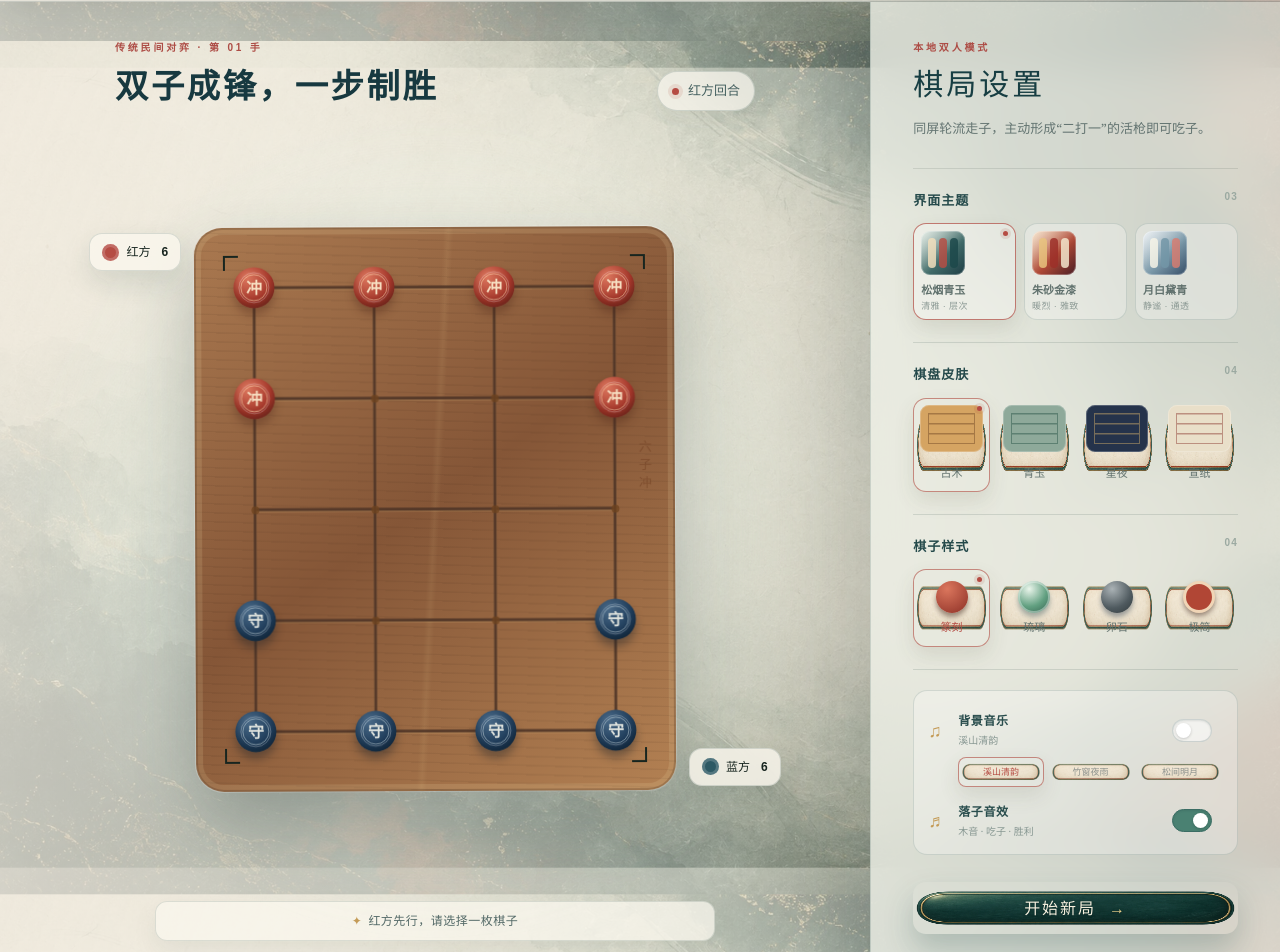
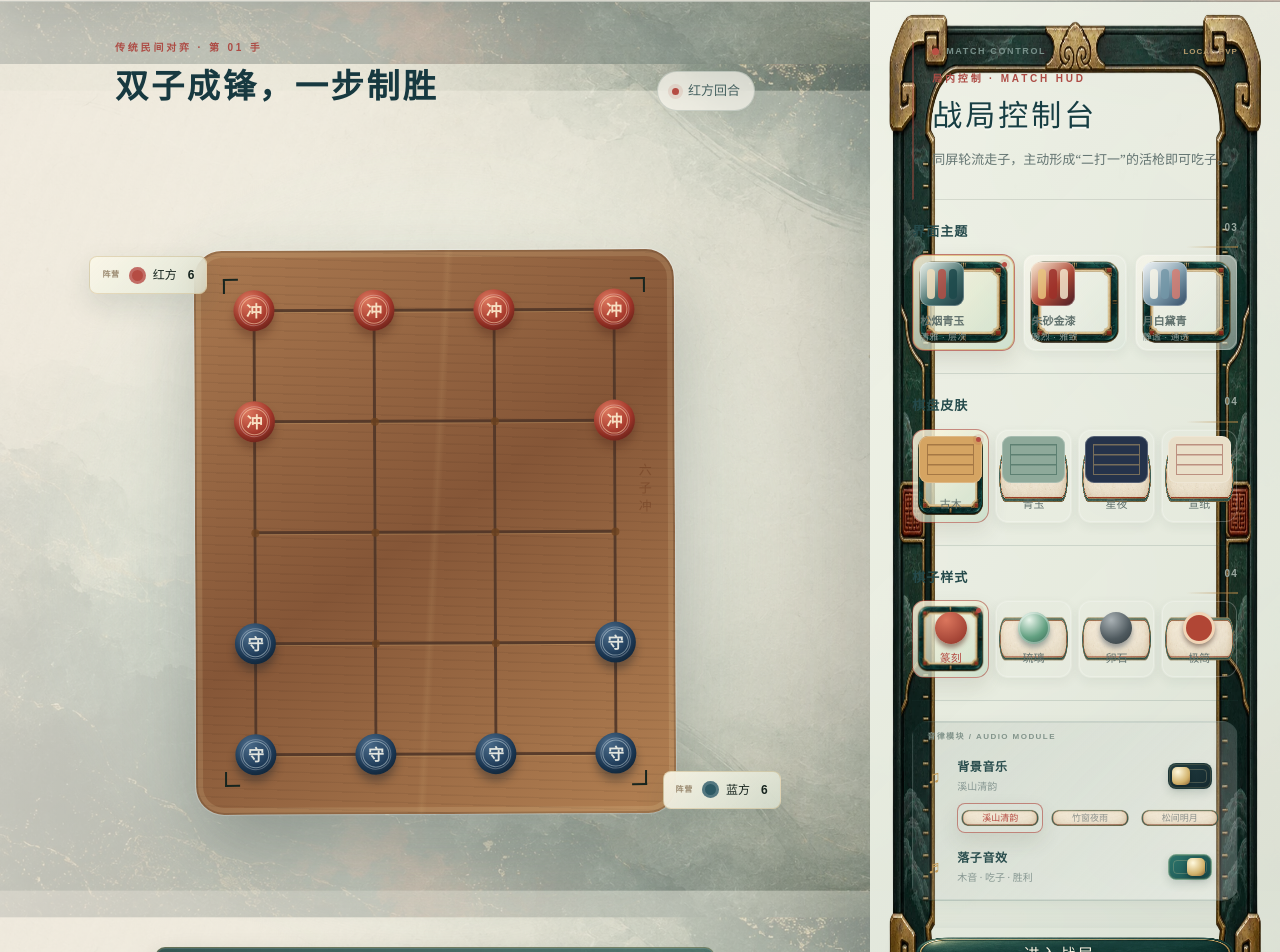
Before and after one commit to 976971956/liuzi-chong-godot, a Next.js app: page / in a window 1280 px wide. Shown: the part 84-1036 px from the top of the page. Built offline with nearby package versions, Linux system fonts and the light colour scheme.

Commit message:
feat: add game HUD console styling

```diff
--- a/app/globals.css
+++ b/app/globals.css
@@ -697,11 +697,11 @@ button:focus-visible { outline: 2px solid rgba(166,69,53,.72); outline-offset: 3
   border-radius: 0;
   background-color: #eee5d2;
   background-image:
-    linear-gradient(135deg, rgba(249, 243, 226, .96), rgba(230, 222, 204, .94)),
-    url('/ui-modal-frame.webp');
+    url('/ui-modal-frame.webp'),
+    linear-gradient(135deg, rgba(249, 243, 226, .96), rgba(230, 222, 204, .94));
   background-repeat: no-repeat;
   background-position: center;
-  background-size: cover, 100% 100%;
+  background-size: 100% 100%, cover;
   color: #183b3d;
   box-shadow: 0 32px 100px rgba(2, 14, 15, .58), 0 0 0 1px rgba(231, 194, 113, .28);
 }
@@ -779,13 +779,13 @@ button:focus-visible { outline: 2px solid rgba(166,69,53,.72); outline-offset: 3
 }
 .game-shell.ui-theme-vermilion .rules-modal {
   background-image:
-    linear-gradient(135deg, rgba(255, 243, 220, .96), rgba(239, 214, 184, .94)),
-    url('/ui-modal-frame.webp');
+    url('/ui-modal-frame.webp'),
+    linear-gradient(135deg, rgba(255, 243, 220, .96), rgba(239, 214, 184, .94));
 }
 .game-shell.ui-theme-moon .rules-modal {
   background-image:
-    linear-gradient(135deg, rgba(237, 244, 244, .96), rgba(211, 224, 229, .94)),
-    url('/ui-modal-frame.webp');
+    url('/ui-modal-frame.webp'),
+    linear-gradient(135deg, rgba(237, 244, 244, .96), rgba(211, 224, 229, .94));
 }
 
 @media (max-width: 620px) {
@@ -801,3 +801,184 @@ button:focus-visible { outline: 2px solid rgba(166,69,53,.72); outline-offset: 3
   .modal-footer { flex-wrap: wrap; }
   .modal-footer em { margin-left: 0; width: 100%; }
 }
+
+/* Command-console pass: replace dashboard cards and system controls with game inventory surfaces. */
+.control-panel {
+  position: relative;
+  border-left: 0;
+  background-color: rgba(238, 240, 229, .82);
+  background-image:
+    url('/ui-control-panel-frame.webp'),
+    linear-gradient(135deg, rgba(242, 244, 233, .88), rgba(219, 228, 215, .72));
+  background-repeat: no-repeat;
+  background-position: center;
+  background-size: 100% 100%, cover;
+}
+.panel-intro {
+  position: relative;
+  padding-top: 5px;
+  padding-left: 18px;
+  border-left: 2px solid rgba(172, 77, 65, .48);
+}
+.panel-kicker {
+  display: flex;
+  align-items: center;
+  gap: 7px;
+  margin-bottom: 17px;
+  color: #78908a;
+  font: 700 9px/1 Arial, sans-serif;
+  letter-spacing: .18em;
+}
+.panel-kicker span {
+  width: 7px;
+  height: 7px;
+  border-radius: 50%;
+  background: #bb4f43;
+  box-shadow: 0 0 0 4px rgba(187, 79, 67, .12), 0 0 12px rgba(187, 79, 67, .4);
+}
+.panel-kicker b { margin-left: auto; color: #b49a6b; font-size: 8px; letter-spacing: .12em; }
+.panel-intro h2 { text-shadow: 0 2px 0 rgba(255,255,255,.52); }
+.setting-title { position: relative; }
+.setting-title::after {
+  content: "";
+  position: absolute;
+  right: 0;
+  bottom: -7px;
+  width: 52px;
+  height: 2px;
+  background: linear-gradient(90deg, transparent, rgba(185, 138, 72, .54));
+}
+.theme-card,
+.skin-card,
+.piece-choice {
+  background-color: transparent;
+  background-image:
+    url('/ui-card-frame.webp'),
+    linear-gradient(135deg, rgba(247, 245, 234, .8), rgba(213, 226, 214, .5));
+  background-repeat: no-repeat;
+  background-position: center;
+  background-size: 100% 100%, cover;
+  border-color: transparent;
+  box-shadow: inset 0 0 0 1px rgba(255,255,255,.24), 0 4px 11px rgba(46, 69, 61, .07);
+}
+.theme-card:hover,
+.skin-card:hover,
+.piece-choice:hover { background-color: transparent; border-color: transparent; filter: brightness(1.04) saturate(1.06); }
+.theme-card.active,
+.skin-card.active,
+.piece-choice.active {
+  background-image:
+    url('/ui-card-frame.webp'),
+    linear-gradient(135deg, rgba(255, 247, 221, .88), rgba(188, 215, 194, .62));
+  box-shadow: inset 0 0 0 1px rgba(212, 165, 85, .58), 0 9px 20px rgba(73, 70, 48, .15);
+}
+.audio-settings {
+  position: relative;
+  border-radius: 16px;
+  background: linear-gradient(135deg, rgba(17, 52, 52, .08), rgba(255,255,255,.26));
+  box-shadow: inset 0 0 0 1px rgba(63, 98, 86, .1), 0 7px 18px rgba(32, 62, 55, .06);
+}
+.audio-settings::before {
+  content: "音律模块 / AUDIO MODULE";
+  display: block;
+  margin: 6px 0 1px;
+  color: #82948b;
+  font: 700 8px/1 Arial, sans-serif;
+  letter-spacing: .18em;
+}
+.game-shell .toggle {
+  position: relative;
+  width: 44px;
+  height: 26px;
+  padding: 3px;
+  border: 1px solid rgba(43, 74, 68, .35);
+  border-radius: 8px;
+  background: linear-gradient(135deg, #243f42, #13282e);
+  box-shadow: inset 0 0 0 1px rgba(210, 186, 124, .18), 0 4px 8px rgba(25, 55, 52, .16);
+}
+.game-shell .toggle::before {
+  content: "";
+  position: absolute;
+  inset: 5px 4px;
+  border: 1px solid rgba(226, 207, 160, .24);
+  border-radius: 4px;
+}
+.game-shell .toggle i {
+  position: relative;
+  z-index: 1;
+  width: 18px;
+  height: 18px;
+  border-radius: 5px;
+  background: radial-gradient(circle at 33% 27%, #fff9de, #d2b26b 63%, #8a6131);
+  box-shadow: 0 2px 5px rgba(5, 20, 24, .42);
+}
+.game-shell .toggle.on { background: linear-gradient(135deg, #2d756b, #174b4c); border-color: #7ca58d; }
+.game-shell .toggle.on i { transform: translateX(15px); }
+.status-line {
+  position: relative;
+  overflow: hidden;
+  border-radius: 10px;
+  background: linear-gradient(90deg, rgba(26, 65, 63, .88), rgba(32, 82, 76, .72));
+  border-color: rgba(194, 161, 91, .34);
+  color: #e7e1ce;
+  box-shadow: 0 10px 24px rgba(18, 48, 45, .19), inset 0 0 0 1px rgba(255,255,255,.12);
+}
+.status-line::before {
+  content: "LIVE";
+  margin-right: 9px;
+  color: #e9c76d;
+  font: 700 8px/1 Arial, sans-serif;
+  letter-spacing: .18em;
+}
+.status-line::after {
+  content: "";
+  position: absolute;
+  right: 12px;
+  width: 5px;
+  height: 5px;
+  border-radius: 50%;
+  background: #e0be67;
+  box-shadow: 0 0 0 4px rgba(224, 190, 103, .12), 0 0 12px rgba(224, 190, 103, .56);
+  animation: hud-pulse 1.8s ease-in-out infinite;
+}
+@keyframes hud-pulse { 50% { opacity: .35; transform: scale(.7); } }
+.player-tag {
+  border-radius: 8px;
+  border-color: rgba(184, 143, 72, .28);
+  background: linear-gradient(135deg, rgba(250, 247, 232, .92), rgba(222, 229, 213, .78));
+}
+.player-tag::before {
+  content: "阵营";
+  margin-right: 2px;
+  color: #9b8a70;
+  font: 700 8px/1 Arial, sans-serif;
+  letter-spacing: .08em;
+}
+.game-shell.ui-theme-vermilion .control-panel {
+  background-image:
+    url('/ui-control-panel-frame.webp'),
+    linear-gradient(135deg, rgba(248, 226, 201, .92), rgba(185, 102, 77, .27));
+}
+.game-shell.ui-theme-moon .control-panel {
+  background-image:
+    url('/ui-control-panel-frame.webp'),
+    linear-gradient(135deg, rgba(230, 239, 244, .92), rgba(110, 145, 170, .24));
+}
+.game-shell.ui-theme-vermilion .theme-card,
+.game-shell.ui-theme-vermilion .skin-card,
+.game-shell.ui-theme-vermilion .piece-choice {
+  background-image:
+    url('/ui-card-frame.webp'),
+    linear-gradient(135deg, rgba(255, 239, 215, .9), rgba(199, 124, 90, .32));
+}
+.game-shell.ui-theme-moon .theme-card,
+.game-shell.ui-theme-moon .skin-card,
+.game-shell.ui-theme-moon .piece-choice {
+  background-image:
+    url('/ui-card-frame.webp'),
+    linear-gradient(135deg, rgba(239, 246, 247, .92), rgba(142, 175, 193, .3));
+}
+
+@media (max-width: 980px) {
+  .control-panel { background-size: cover, 100% 100%; }
+}
--- a/app/page.tsx
+++ b/app/page.tsx
@@ -366,15 +366,16 @@ export default function Home() {
 
           <div className="status-line" role="status"><span>✦</span>{status}</div>
           <div className="board-actions">
-            <button onClick={undo} disabled={history.length === 0}>↶ 悔棋</button>
-            <button onClick={resetGame}>⟳ 重新开局</button>
+            <button onClick={undo} disabled={history.length === 0}>↶ 退一步</button>
+            <button onClick={resetGame}>⟳ 重开战局</button>
           </div>
         </div>
 
         <aside className="control-panel">
           <div className="panel-intro">
-            <p className="eyebrow">本地双人模式</p>
-            <h2>棋局设置</h2>
+            <div className="panel-kicker"><span /> MATCH CONTROL <b>LOCAL PVP</b></div>
+            <p className="eyebrow">局内控制 · MATCH HUD</p>
+            <h2>战局控制台</h2>
             <p>同屏轮流走子，主动形成“二打一”的活枪即可吃子。</p>
           </div>
 
@@ -431,8 +432,8 @@ export default function Home() {
             </div>
           </div>
 
-          <button className="primary-button" onClick={resetGame}>{winner ? '再来一局' : '开始新局'} <span>→</span></button>
-          <button className="rules-link" onClick={() => setRulesOpen(true)}>查看完整规则 <span>↗</span></button>
+          <button className="primary-button" onClick={resetGame}>{winner ? '再开一局' : '进入战局'} <span>→</span></button>
+          <button className="rules-link" onClick={() => setRulesOpen(true)}>打开战术手册 <span>↗</span></button>
         </aside>
       </section>
 
```
Also changed, not shown: public/ui-card-frame.webp (added), public/ui-control-panel-frame.webp (added).
